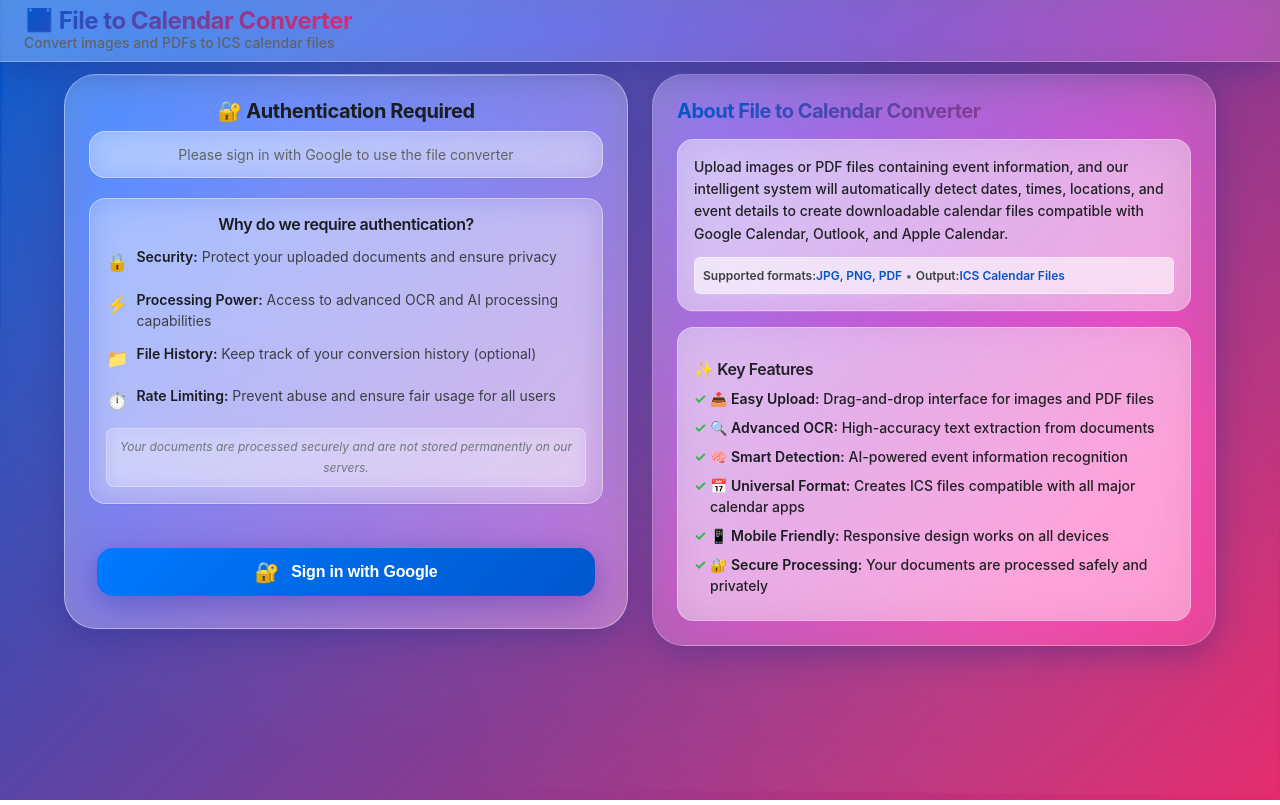
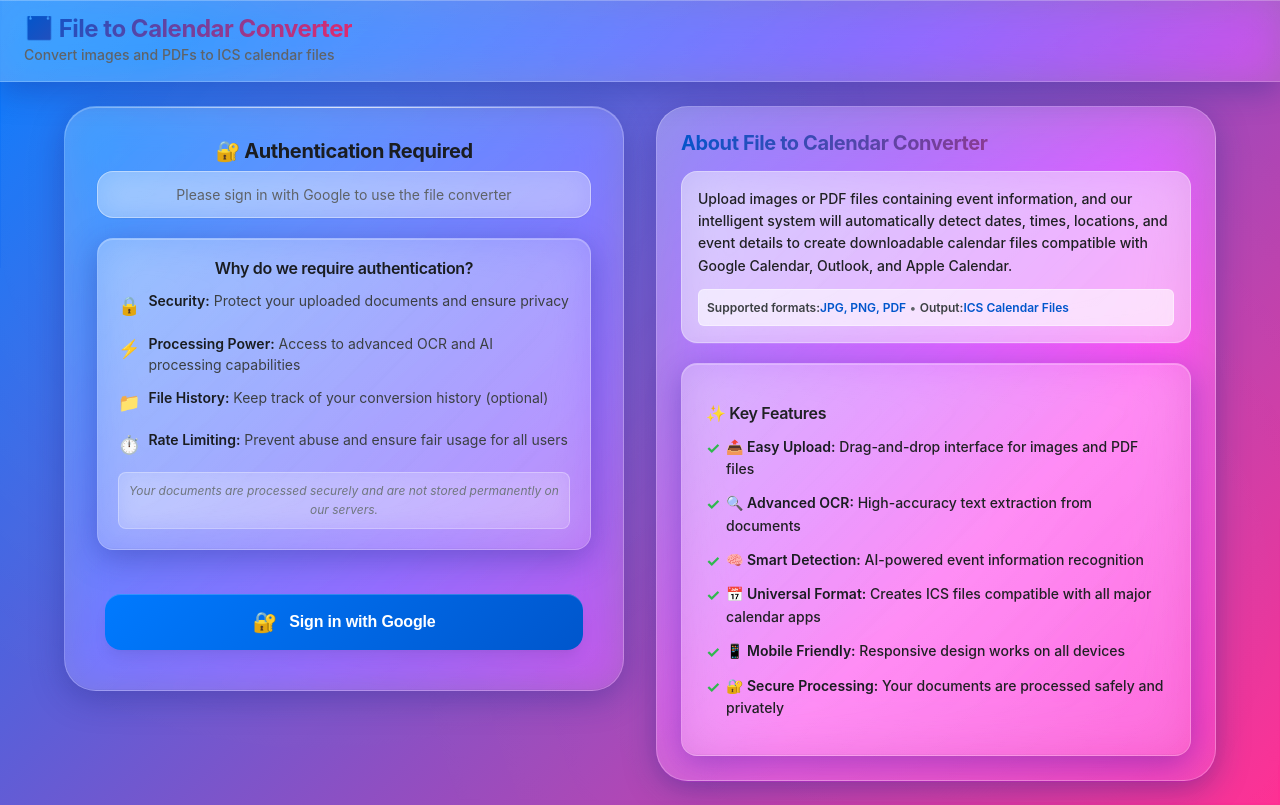
Before and after one commit to m-idriss/converter, an Angular app: page / in a window 1280 px wide. Built offline with nearby package versions, Linux system fonts and the light colour scheme.

Commit message:
Complete design enhancement - improved consistency, harmony, and clean aesthetics
Co-authored-by: m-idriss <44480885+m-idriss@users.noreply.github.com>

```diff
--- a/src/app/app.scss
+++ b/src/app/app.scss
@@ -1,6 +1,6 @@
 .app-container {
   min-height: 100vh;
-  background: linear-gradient(135deg, var(--primary-600) 0%, var(--secondary-600) 100%);
+  background: linear-gradient(135deg, var(--primary-500) 0%, var(--secondary-500) 100%);
   position: relative;
 
   /* Add subtle animated background pattern */
@@ -12,9 +12,9 @@
     right: 0;
     bottom: 0;
     background-image:
-      radial-gradient(circle at 25% 25%, rgba(255, 255, 255, 0.1) 0%, transparent 50%),
-      radial-gradient(circle at 75% 75%, rgba(255, 255, 255, 0.05) 0%, transparent 50%);
-    animation: float 20s ease-in-out infinite;
+      radial-gradient(circle at 25% 25%, rgba(255, 255, 255, 0.08) 0%, transparent 50%),
+      radial-gradient(circle at 75% 75%, rgba(255, 255, 255, 0.04) 0%, transparent 50%);
+    animation: float 30s ease-in-out infinite;
     pointer-events: none;
   }
 }
@@ -32,21 +32,23 @@
 .app-header {
   background: linear-gradient(
     135deg,
-    rgba(255, 255, 255, 0.3) 0%,
-    rgba(255, 255, 255, 0.2) 50%,
-    rgba(255, 255, 255, 0.15) 100%
+    rgba(255, 255, 255, 0.25) 0%,
+    rgba(255, 255, 255, 0.18) 50%,
+    rgba(255, 255, 255, 0.12) 100%
   );
-  backdrop-filter: blur(40px) saturate(1.8);
-  -webkit-backdrop-filter: blur(40px) saturate(1.8);
-  padding: var(--space-2) var(--space-6);
+  backdrop-filter: blur(20px) saturate(1.5);
+  -webkit-backdrop-filter: blur(20px) saturate(1.5);
+  padding: var(--space-4) var(--space-6);
   display: flex;
   justify-content: space-between;
   align-items: center;
-  box-shadow: var(--shadow-glass);
-  border-bottom: 1px solid rgba(255, 255, 255, 0.25);
+  box-shadow:
+    var(--shadow-glass),
+    inset 0 1px 0 rgba(255, 255, 255, 0.25);
+  border-bottom: 1px solid rgba(255, 255, 255, 0.2);
   position: relative;
   z-index: 10;
-  min-height: 56px;
+  min-height: 60px;
 
   .header-content {
     h1 {
@@ -59,13 +61,13 @@
       background-clip: text;
       display: flex;
       align-items: center;
-      gap: var(--space-1);
+      gap: var(--space-2);
       letter-spacing: -0.02em;
       line-height: 1.1;
     }
 
     p {
-      margin: 0;
+      margin: var(--space-1) 0 0 0;
       color: var(--gray-600);
       font-size: var(--text-sm);
       font-weight: 500;
@@ -83,7 +85,7 @@
 }
 
 .app-main {
-  padding: var(--space-3) var(--space-6);
+  padding: var(--space-6) var(--space-6);
   max-width: 1200px;
   margin: 0 auto;
   position: relative;
@@ -827,16 +829,16 @@
   }
 }
 
-/* Layout styles */
+/* Enhanced Layout styles */
 .main-content-layout, .login-layout {
   display: grid;
   grid-template-columns: 1fr 1fr;
-  gap: var(--space-6);
+  gap: var(--space-8);
   align-items: start;
 }
 
 .login-layout {
-  padding: var(--space-3) var(--space-6);
+  padding: var(--space-6) var(--space-6);
   max-width: 1200px;
   margin: 0 auto;
   position: relative;
@@ -844,13 +846,8 @@
 }
 
 .auth-section {
-  background: rgba(255, 255, 255, 0.3);
-  backdrop-filter: blur(25px) saturate(1.6);
-  -webkit-backdrop-filter: blur(25px) saturate(1.6);
   border-radius: var(--radius-2xl);
-  border: 1px solid rgba(255, 255, 255, 0.4);
-  box-shadow: var(--shadow-glass);
-  padding: var(--space-6);
+  padding: var(--space-8);
   position: relative;
   overflow: hidden;
 
@@ -893,15 +890,10 @@
 }
 
 .auth-reasons {
-  background: rgba(255, 255, 255, 0.2);
-  backdrop-filter: blur(15px);
-  -webkit-backdrop-filter: blur(15px);
-  border: 1px solid rgba(255, 255, 255, 0.4);
-  border-radius: var(--radius-lg);
-  padding: var(--space-4);
-  box-shadow: var(--shadow-sm);
+  padding: var(--space-5);
   margin: var(--space-5) 0;
   text-align: left;
+  border-radius: var(--radius-lg);
 
   h3 {
     margin: 0 0 var(--space-3) 0;
@@ -1087,13 +1079,9 @@
 }
 
 .features-list {
-  background: rgba(255, 255, 255, 0.4);
-  backdrop-filter: blur(20px);
-  -webkit-backdrop-filter: blur(20px);
-  border: 1px solid rgba(255, 255, 255, 0.3);
+  padding: var(--space-6);
+  margin-top: var(--space-5);
   border-radius: var(--radius-lg);
-  padding: var(--space-4);
-  margin-top: var(--space-4);
 }
 
 .features-list ul {
@@ -1102,12 +1090,12 @@
   margin: 0;
 
   li {
-    margin: var(--space-2) 0;
+    margin: var(--space-3) 0;
     font-size: var(--text-sm);
     color: var(--gray-800);
-    padding-left: var(--space-4);
+    padding-left: var(--space-5);
     position: relative;
-    line-height: 1.5;
+    line-height: 1.6;
     font-weight: 500;
 
     &::before {
@@ -1116,6 +1104,7 @@
       left: 0;
       color: var(--success-600);
       font-weight: 700;
+      font-size: var(--text-base);
     }
 
     strong {
@@ -1192,25 +1181,39 @@
   border: 0;
 }
 
-/* Mobile responsive */
+/* Enhanced Mobile responsive */
 @media (max-width: 768px) {
+  .app-main {
+    padding: var(--space-4) var(--space-4);
+  }
+
   .main-content-layout, .login-layout {
     grid-template-columns: 1fr;
-    gap: var(--space-4);
+    gap: var(--space-6);
+  }
+
+  .login-layout {
+    padding: var(--space-4) var(--space-4);
   }
 
   .auth-section {
     min-height: auto;
-    margin: var(--space-2);
-    padding: var(--space-4);
+    margin: 0;
+    padding: var(--space-6);
 
     .auth-info-grid {
       grid-template-columns: 1fr;
-      gap: var(--space-3);
+      gap: var(--space-4);
     }
   }
 
-  .content-expansion-section .info-card, .auth-section {
+  .features-list {
+    padding: var(--space-5);
+    margin-top: var(--space-4);
+  }
+
+  .auth-reasons {
     padding: var(--space-4);
+    margin: var(--space-4) 0;
   }
 }
--- a/src/app/components/auth/auth.scss
+++ b/src/app/components/auth/auth.scss
@@ -12,7 +12,7 @@
     justify-content: center;
     gap: var(--space-3);
     width: 100%;
-    padding: var(--space-3) var(--space-5);
+    padding: var(--space-4) var(--space-5);
     background: linear-gradient(135deg, var(--primary-500), var(--primary-600));
     color: white;
     border: none;
@@ -21,13 +21,15 @@
     font-weight: 600;
     cursor: pointer;
     transition: all var(--transition-base);
-    box-shadow: var(--shadow-glass);
+    box-shadow:
+      var(--shadow-lg),
+      inset 0 1px 0 rgba(255, 255, 255, 0.2);
     letter-spacing: -0.01em;
     margin-top: var(--space-4);
     position: relative;
     overflow: hidden;
 
-    /* Button shine effect */
+    /* Enhanced button shine effect */
     &::before {
       content: '';
       position: absolute;
@@ -35,14 +37,16 @@
       left: -100%;
       width: 100%;
       height: 100%;
-      background: linear-gradient(90deg, transparent, rgba(255, 255, 255, 0.2), transparent);
-      transition: left var(--transition-slow);
+      background: linear-gradient(90deg, transparent, rgba(255, 255, 255, 0.25), transparent);
+      transition: left 0.6s ease;
     }
 
     &:hover:not(:disabled) {
       background: linear-gradient(135deg, #3367d6, #2952b3);
       transform: translateY(-2px);
-      box-shadow: var(--shadow-lg);
+      box-shadow:
+        var(--shadow-xl),
+        inset 0 1px 0 rgba(255, 255, 255, 0.25);
 
       &::before {
         left: 100%;
@@ -71,25 +75,27 @@
   align-items: center;
 }
 
-/* Desktop Auth Styles with consistent Apple liquid glass */
+/* Desktop Auth Styles with consistent refined glass effect */
 .desktop-auth {
   background: linear-gradient(
     135deg,
-    rgba(255, 255, 255, 0.3) 0%,
-    rgba(255, 255, 255, 0.2) 50%,
-    rgba(255, 255, 255, 0.15) 100%
+    rgba(255, 255, 255, 0.25) 0%,
+    rgba(255, 255, 255, 0.18) 50%,
+    rgba(255, 255, 255, 0.12) 100%
   );
-  backdrop-filter: blur(40px) saturate(1.8);
-  -webkit-backdrop-filter: blur(40px) saturate(1.8);
-  border: 1px solid rgba(255, 255, 255, 0.25);
+  backdrop-filter: blur(20px) saturate(1.5);
+  -webkit-backdrop-filter: blur(20px) saturate(1.5);
+  border: 1px solid rgba(255, 255, 255, 0.2);
   display: flex;
   align-items: center;
   justify-content: space-between;
   max-width: 420px;
   margin: 0 auto;
-  padding: var(--space-3);
+  padding: var(--space-4);
   border-radius: var(--radius-xl);
-  box-shadow: var(--shadow-glass);
+  box-shadow:
+    var(--shadow-glass),
+    inset 0 1px 0 rgba(255, 255, 255, 0.25);
   position: relative;
   overflow: hidden;
 
--- a/src/styles.scss
+++ b/src/styles.scss
@@ -133,13 +133,13 @@ body {
   font-size: var(--text-base);
   line-height: 1.6;
   color: var(--gray-800);
-  /* Apple-inspired gradient background with subtle warmth */
+  /* Refined subtle gradient background for better content focus */
   background: linear-gradient(
     135deg,
-    #f8fafc 0%,
-    #f1f5f9 25%,
-    #e2e8f0 50%,
-    #f8fafc 75%,
+    #fafbff 0%,
+    #f8fafc 20%,
+    #f1f5f9 40%,
+    #f8fafc 80%,
     #ffffff 100%
   );
   background-attachment: fixed;
@@ -148,7 +148,7 @@ body {
   font-feature-settings: 'liga', 'kern';
 }
 
-/* Enhanced Typography */
+/* Enhanced Typography with better hierarchy */
 h1,
 h2,
 h3,
@@ -157,27 +157,32 @@ h5,
 h6 {
   font-weight: 700;
   line-height: 1.2;
-  letter-spacing: -0.025em;
+  letter-spacing: -0.02em;
+  margin: 0 0 var(--space-3) 0;
 }
 
 h1 {
   font-size: var(--text-4xl);
   color: var(--gray-900);
+  letter-spacing: -0.03em;
 }
 
 h2 {
   font-size: var(--text-3xl);
   color: var(--gray-800);
+  font-weight: 600;
 }
 
 h3 {
   font-size: var(--text-2xl);
   color: var(--gray-800);
+  font-weight: 600;
 }
 
 p {
-  color: var(--gray-600);
-  line-height: 1.7;
+  color: var(--gray-700);
+  line-height: 1.6;
+  margin: 0 0 var(--space-4) 0;
 }
 
 /* Focus styles */
@@ -268,21 +273,24 @@ select {
    COMMON MIXINS & UTILITIES
    ================================= */
 
-/* Apple Liquid Glass morphism effects - Consistent across all elements */
-.glass-effect {
+/* Enhanced Apple Liquid Glass morphism effects - Consistent across all elements */
+.glass-effect,
+.auth-section,
+.features-list,
+.auth-reasons {
   background: linear-gradient(
     135deg,
-    rgba(255, 255, 255, 0.3) 0%,
-    rgba(255, 255, 255, 0.2) 50%,
-    rgba(255, 255, 255, 0.15) 100%
+    rgba(255, 255, 255, 0.25) 0%,
+    rgba(255, 255, 255, 0.18) 50%,
+    rgba(255, 255, 255, 0.12) 100%
   );
-  backdrop-filter: blur(40px) saturate(1.8);
-  -webkit-backdrop-filter: blur(40px) saturate(1.8);
-  border: 1px solid rgba(255, 255, 255, 0.25);
+  backdrop-filter: blur(20px) saturate(1.5);
+  -webkit-backdrop-filter: blur(20px) saturate(1.5);
+  border: 1px solid rgba(255, 255, 255, 0.2);
   box-shadow:
     var(--shadow-glass),
-    inset 0 1px 0 rgba(255, 255, 255, 0.3),
-    inset 0 -1px 0 rgba(0, 0, 0, 0.05);
+    inset 0 1px 0 rgba(255, 255, 255, 0.25),
+    inset 0 -1px 0 rgba(0, 0, 0, 0.03);
 }
 
 /* Enhanced Apple-style inner glow effect */
```
